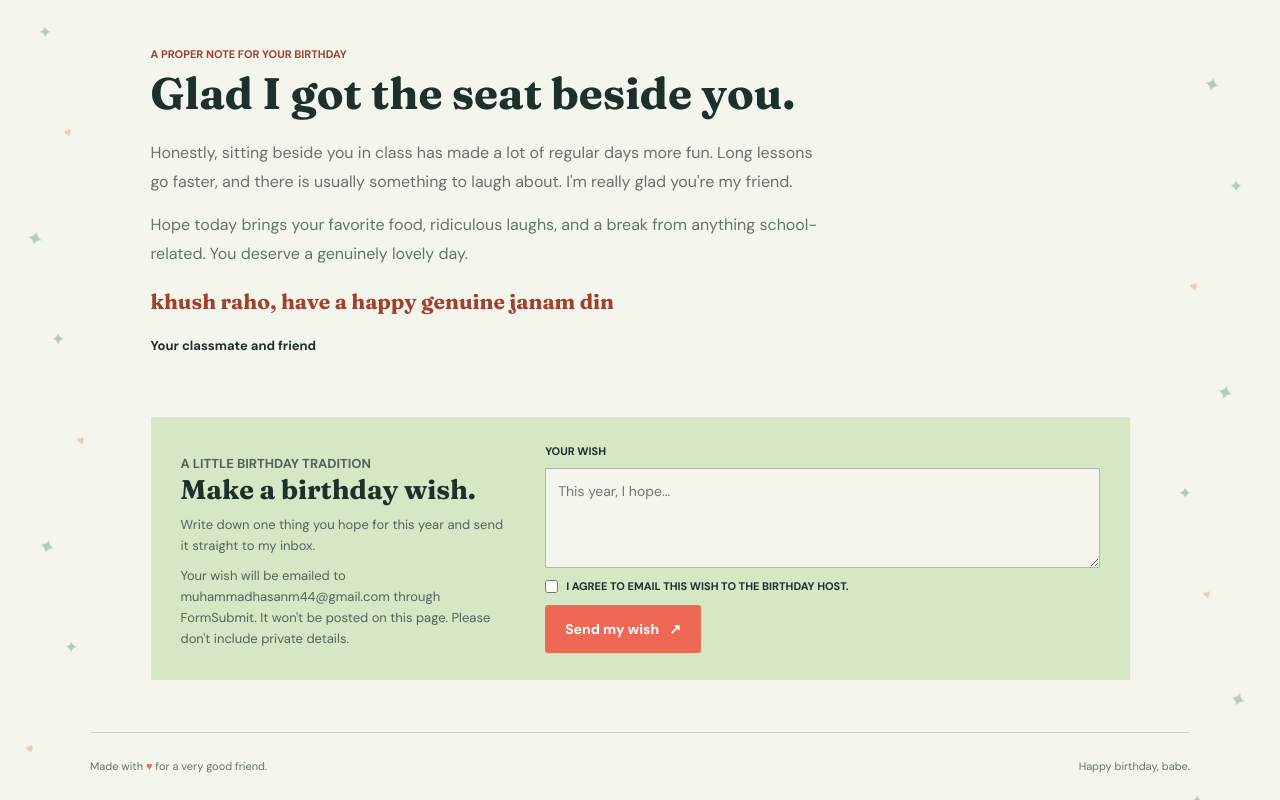
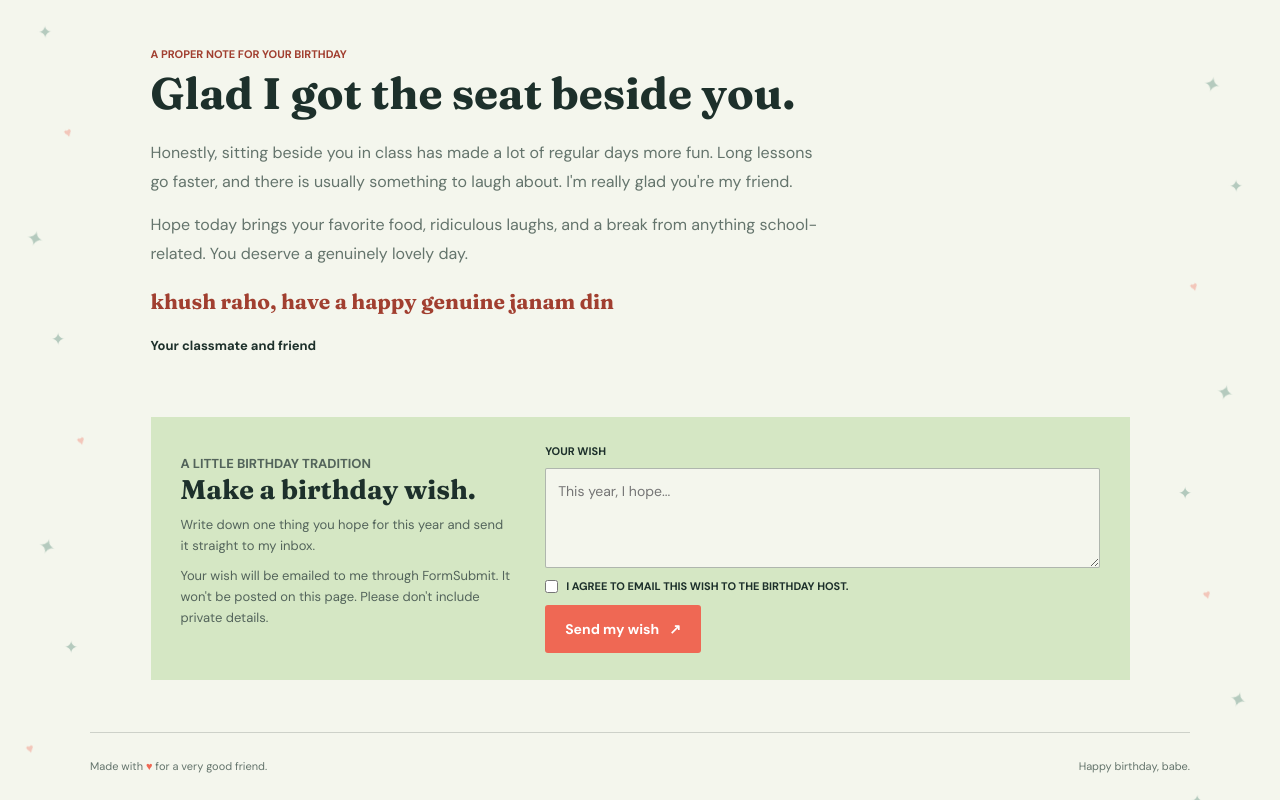
Before and after one commit to mhasan-exe/RayyanBabe, a plain HTML site: page index.html in a window 1280 px wide. Shown: the part 797-1597 px from the top of the page. Drawn offline with Linux system fonts and the light colour scheme.

Commit message:
Update index.html

```diff
--- a/index.html
+++ b/index.html
@@ -349,7 +349,7 @@
                     <p class="section-kicker">A little birthday tradition</p>
                     <h2 id="wish-title">Make a birthday wish.</h2>
                     <p>Write down one thing you hope for this year and send it straight to my inbox.</p>
-                    <p class="wish-disclosure">Your wish will be emailed to muhammadhasanm44@gmail.com through FormSubmit. It won't be posted on this page. Please don't include private details.</p>
+                    <p class="wish-disclosure">Your wish will be emailed to me through FormSubmit. It won't be posted on this page. Please don't include private details.</p>
                 </div>
                 <form class="wish-form" id="wish-form" data-endpoint="https://formsubmit.co/ajax/muhammadhasanm44@gmail.com">
                     <label for="birthday-wish">Your wish</label>
```
